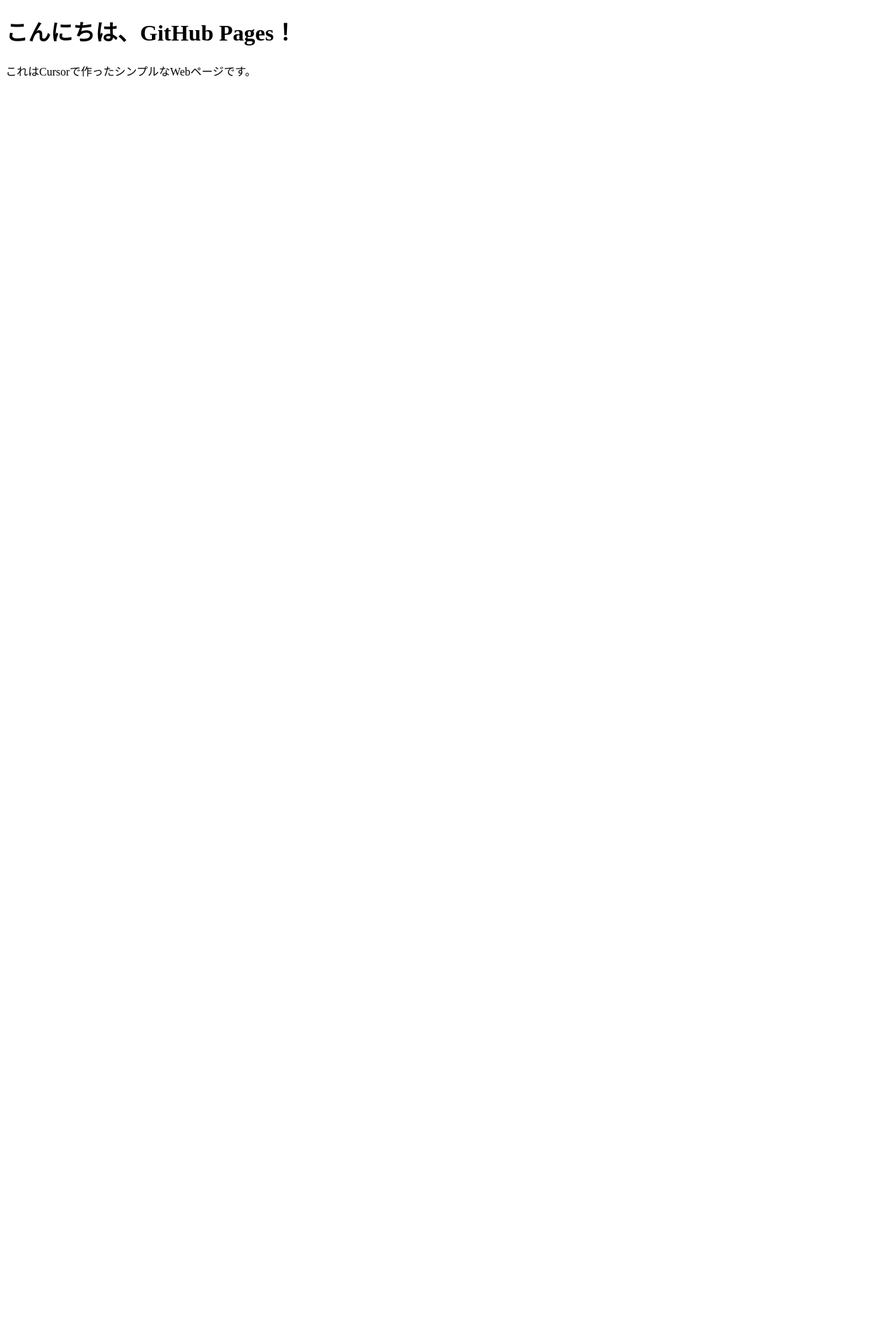
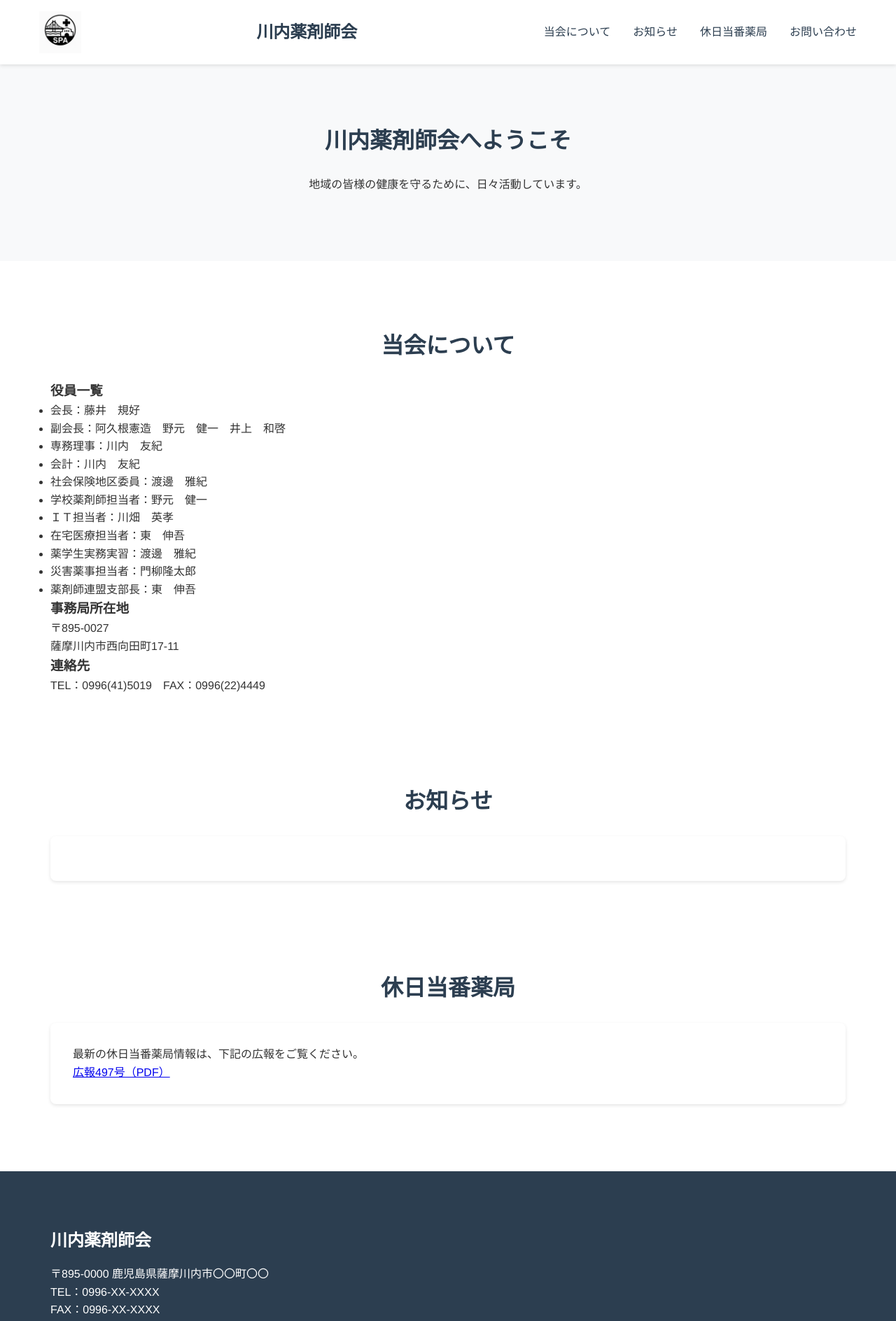
Before and after one commit to m-youichi/sendaipha, a plain HTML site: page index.html in a window 1280 px wide. Shown: the top 1888 px of the page at 70% size. Before the commit the page ends 800 px from the top, so only its background shows below. Drawn offline with Linux system fonts and the light colour scheme.

Commit message:
ファイル構成修正・入れ子解消

```diff
--- /dev/null
+++ b/css/style.css
@@ -0,0 +1,170 @@
+/* リセットCSS */
+* {
+  margin: 0;
+  padding: 0;
+  box-sizing: border-box;
+}
+
+body {
+  font-family: "Helvetica Neue", Arial, "Hiragino Kaku Gothic ProN", "Hiragino Sans", Meiryo, sans-serif;
+  line-height: 1.6;
+  color: #333;
+}
+
+/* ヘッダー */
+header {
+  background-color: #fff;
+  box-shadow: 0 2px 5px rgba(0,0,0,0.1);
+  position: fixed;
+  width: 100%;
+  top: 0;
+  z-index: 1000;
+}
+
+.header-container {
+  max-width: 1200px;
+  margin: 0 auto;
+  padding: 1rem;
+  display: flex;
+  justify-content: space-between;
+  align-items: center;
+}
+
+header h1 {
+  font-size: 1.5rem;
+  color: #2c3e50;
+}
+
+nav ul {
+  display: flex;
+  list-style: none;
+}
+
+nav ul li {
+  margin-left: 2rem;
+}
+
+nav ul li a {
+  text-decoration: none;
+  color: #2c3e50;
+  font-weight: 500;
+  transition: color 0.3s;
+}
+
+nav ul li a:hover {
+  color: #3498db;
+}
+
+/* メインコンテンツ */
+main {
+  margin-top: 80px;
+}
+
+.container {
+  max-width: 1200px;
+  margin: 0 auto;
+  padding: 2rem;
+}
+
+section {
+  margin-bottom: 4rem;
+}
+
+h2 {
+  font-size: 2rem;
+  color: #2c3e50;
+  margin-bottom: 1.5rem;
+  text-align: center;
+}
+
+/* トップセクション */
+#top {
+  background-color: #f8f9fa;
+  padding: 4rem 0;
+  text-align: center;
+}
+
+/* お知らせセクション */
+.news-list {
+  background-color: #fff;
+  border-radius: 8px;
+  box-shadow: 0 2px 5px rgba(0,0,0,0.1);
+  padding: 2rem;
+}
+
+/* 当番薬局セクション */
+.pharmacy-info {
+  background-color: #fff;
+  border-radius: 8px;
+  box-shadow: 0 2px 5px rgba(0,0,0,0.1);
+  padding: 2rem;
+}
+
+/* フッター */
+footer {
+  background-color: #2c3e50;
+  color: #fff;
+  padding: 3rem 0;
+}
+
+.footer-info {
+  margin-bottom: 2rem;
+}
+
+.footer-info h3 {
+  font-size: 1.5rem;
+  margin-bottom: 1rem;
+}
+
+.footer-links ul {
+  list-style: none;
+  display: flex;
+  justify-content: center;
+  margin-bottom: 2rem;
+}
+
+.footer-links ul li {
+  margin: 0 1rem;
+}
+
+.footer-links ul li a {
+  color: #fff;
+  text-decoration: none;
+  transition: color 0.3s;
+}
+
+.footer-links ul li a:hover {
+  color: #3498db;
+}
+
+.copyright {
+  text-align: center;
+  font-size: 0.9rem;
+  color: #bdc3c7;
+}
+
+/* レスポンシブデザイン */
+@media (max-width: 768px) {
+  .header-container {
+    flex-direction: column;
+    text-align: center;
+  }
+
+  nav ul {
+    flex-direction: column;
+    margin-top: 1rem;
+  }
+
+  nav ul li {
+    margin: 0.5rem 0;
+  }
+
+  .footer-links ul {
+    flex-direction: column;
+    text-align: center;
+  }
+
+  .footer-links ul li {
+    margin: 0.5rem 0;
+  }
+}
--- a/index.html
+++ b/index.html
@@ -2,10 +2,98 @@
 <html lang="ja">
 <head>
   <meta charset="UTF-8" />
-  <title>サンプルページ</title>
+  <meta name="viewport" content="width=device-width, initial-scale=1.0">
+  <title>川内薬剤師会</title>
+  <link rel="stylesheet" href="css/style.css">
 </head>
 <body>
-  <h1>こんにちは、GitHub Pages！</h1>
-  <p>これはCursorで作ったシンプルなWebページです。</p>
+  <header>
+    <div class="header-container">
+      <img src="img/logo.png" alt="川内薬剤師会ロゴ" style="height:60px;margin-right:1rem;">
+      <h1>川内薬剤師会</h1>
+      <nav>
+        <ul>
+          <li><a href="#about">当会について</a></li>
+          <li><a href="#news">お知らせ</a></li>
+          <li><a href="#pharmacy">休日当番薬局</a></li>
+          <li><a href="#contact">お問い合わせ</a></li>
+        </ul>
+      </nav>
+    </div>
+  </header>
+
+  <main>
+    <section id="top">
+      <div class="container">
+        <h2>川内薬剤師会へようこそ</h2>
+        <p>地域の皆様の健康を守るために、日々活動しています。</p>
+      </div>
+    </section>
+
+    <section id="about">
+      <div class="container">
+        <h2>当会について</h2>
+        <h3>役員一覧</h3>
+        <ul>
+          <li>会長：藤井　規好</li>
+          <li>副会長：阿久根憲造　野元　健一　井上　和啓</li>
+          <li>専務理事：川内　友紀</li>
+          <li>会計：川内　友紀</li>
+          <li>社会保険地区委員：渡邊　雅紀</li>
+          <li>学校薬剤師担当者：野元　健一</li>
+          <li>ＩＴ担当者：川畑　英孝</li>
+          <li>在宅医療担当者：東　伸吾</li>
+          <li>薬学生実務実習：渡邊　雅紀</li>
+          <li>災害薬事担当者：門柳隆太郎</li>
+          <li>薬剤師連盟支部長：東　伸吾</li>
+        </ul>
+        <h3>事務局所在地</h3>
+        <p>〒895-0027<br>薩摩川内市西向田町17-11</p>
+        <h3>連絡先</h3>
+        <p>TEL：0996(41)5019　FAX：0996(22)4449</p>
+      </div>
+    </section>
+
+    <section id="news">
+      <div class="container">
+        <h2>お知らせ</h2>
+        <div class="news-list">
+          <!-- お知らせの内容は後で追加 -->
+        </div>
+      </div>
+    </section>
+
+    <section id="pharmacy">
+      <div class="container">
+        <h2>休日当番薬局</h2>
+        <div class="pharmacy-info">
+          <p>最新の休日当番薬局情報は、下記の広報をご覧ください。</p>
+          <a href="広報497号_P08_当番医-2.pdf" target="_blank" rel="noopener">広報497号（PDF）</a>
+        </div>
+      </div>
+    </section>
+  </main>
+
+  <footer>
+    <div class="container">
+      <div class="footer-info">
+        <h3>川内薬剤師会</h3>
+        <p>〒895-0000 鹿児島県薩摩川内市〇〇町〇〇</p>
+        <p>TEL：0996-XX-XXXX</p>
+        <p>FAX：0996-XX-XXXX</p>
+      </div>
+      <div class="footer-links">
+        <ul>
+          <li><a href="#about">当会について</a></li>
+          <li><a href="#news">お知らせ</a></li>
+          <li><a href="#pharmacy">休日当番薬局</a></li>
+          <li><a href="#contact">お問い合わせ</a></li>
+        </ul>
+      </div>
+      <div class="copyright">
+        <p>&copy; 2024 川内薬剤師会 All Rights Reserved.</p>
+      </div>
+    </div>
+  </footer>
 </body>
 </html>
```
Also changed, not shown: img/logo.png (added), 3 other files.
